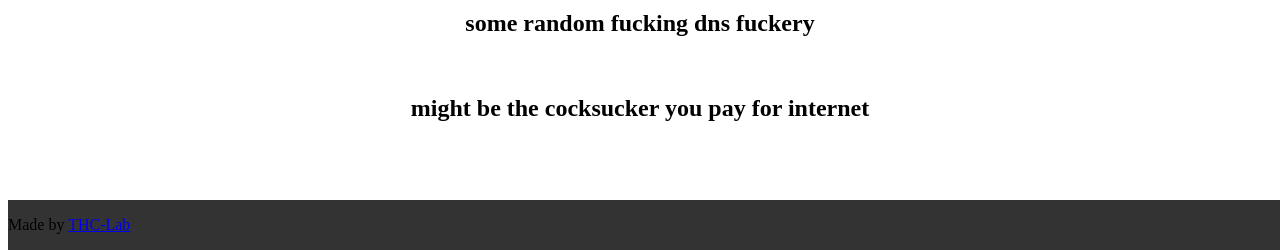
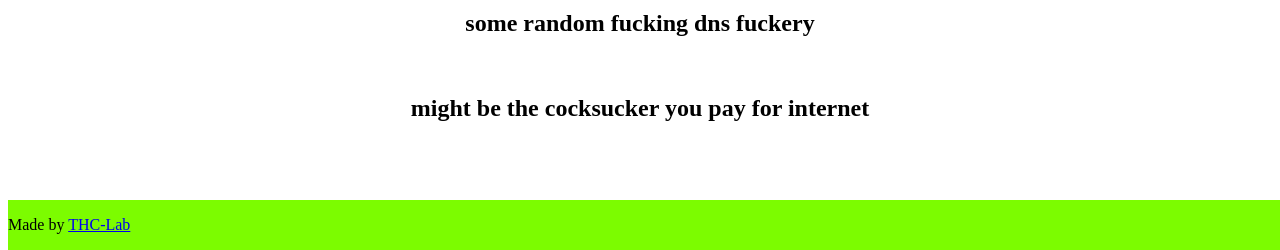
Before and after one commit to maester-of-bots/whatsmyfuckingip.com, a Flask app: template app/templates/fuckingip.html in a window 1280 px wide. Shown: the part 550-800 px from the top of the page. Run offline with Flask 2, Linux system fonts and the light colour scheme; the template is opened without the code that fills it, so the values that code supplies are empty.

Commit message:
Update base.html

```diff
--- a/app/templates/base.html
+++ b/app/templates/base.html
@@ -5,7 +5,7 @@
     <meta charset="UTF-8">
     <style>
          footer {
-            background-color: #333;
+            background-color: #7CFC00;
             width: 100%;
             bottom: 0;
             position: fixed;
```
